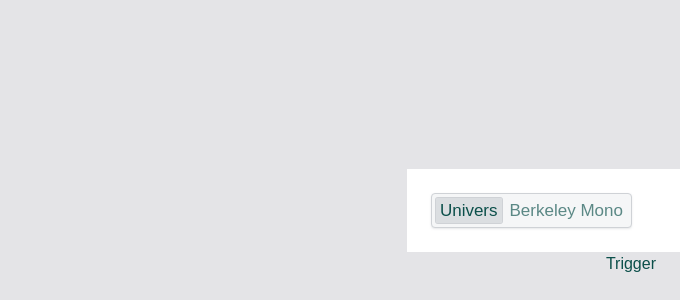
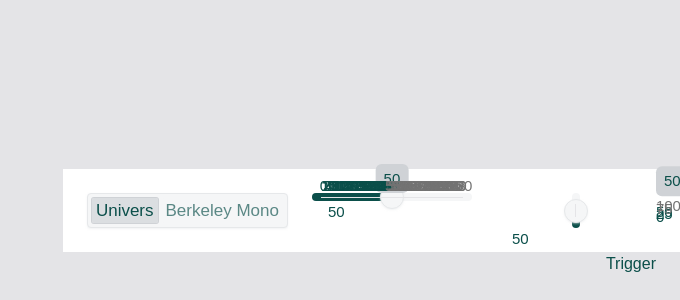
Before and after one commit to hugentobler/website, a SvelteKit app: page /typography/preview in a window 1280 px wide. Shown: the part 500-800 px from the top of the page, without its empty margins (600-1280 px from the left). Built offline with nearby package versions, Linux system fonts and the light colour scheme; a web font is replaced by a local one.

Commit message:
Adding custom Slider component

```diff
--- /dev/null
+++ b/src/lib/components/ui/index.ts
@@ -0,0 +1,2 @@
+export { default as Slider } from "./slider/Slider.svelte";
+export { ToggleGroupItem, ToggleGroupRoot } from "./toggle-group";
--- /dev/null
+++ b/src/lib/components/ui/slider/Slider.svelte
@@ -0,0 +1,67 @@
+<script lang="ts">
+	import type { WithoutChildrenOrChild } from "bits-ui";
+	import { Slider } from "bits-ui";
+	import type { ComponentProps } from "svelte";
+	import { cn } from "$lib/utils/cn";
+
+	type Props = WithoutChildrenOrChild<ComponentProps<typeof Slider.Root>>;
+
+	let { value = $bindable(), ref = $bindable(null), ...restProps }: Props = $props();
+
+	const orientation = (restProps.orientation ?? "horizontal") as "horizontal" | "vertical";
+</script>
+
+<Slider.Root
+	bind:value
+	bind:ref
+	{...restProps as any}
+	class={cn(
+		"relative flex touch-none items-center select-none",
+		orientation === "vertical" ? "h-full flex-col" : "w-full"
+	)}
+>
+	{#snippet children({ thumbItems, tickItems })}
+		<span
+			class={cn(
+				"bg-card relative grow cursor-pointer overflow-hidden rounded-full",
+				orientation === "vertical" ? "h-full w-2" : "h-2 w-full"
+			)}
+		>
+			<Slider.Range
+				class={cn("bg-foreground absolute", orientation === "vertical" ? "w-full" : "h-full")}
+			/>
+		</span>
+
+		{#each thumbItems as { index, value } (index)}
+			<Slider.Thumb
+				{index}
+				class={cn(
+					"border-border hover:bg-muted bg-card shadow-border/50 focus-visible:ring-muted block size-6 cursor-grab rounded-full border shadow-xs transition-colors focus-visible:ring-1 focus-visible:outline-none disabled:pointer-events-none disabled:opacity-50 data-active:scale-[0.98]"
+				)}
+			/>
+			<Slider.ThumbLabel
+				{index}
+				position={orientation === "vertical" ? "right" : "top"}
+				class="bg-muted text-foreground rounded-md px-2 py-1 text-sm"
+			>
+				{value}
+			</Slider.ThumbLabel>
+		{/each}
+
+		{#each tickItems as { index, value } (index)}
+			<Slider.Tick
+				{index}
+				class={orientation === "vertical"
+					? "dark:bg-background/20 bg-background z-1 h-2 w-[1px]"
+					: "dark:bg-background/20 bg-background z-1 h-[1px] w-2"}
+			/>
+			<Slider.TickLabel
+				{index}
+				position={orientation === "vertical" ? "right" : "top"}
+				class="text-muted-foreground data-bounded:text-foreground text-sm leading-none font-medium"
+			>
+				{value}
+			</Slider.TickLabel>
+		{/each}
+	{/snippet}
+</Slider.Root>
--- a/src/lib/components/ui/toggle-group/Root.svelte
+++ b/src/lib/components/ui/toggle-group/Root.svelte
@@ -11,7 +11,6 @@
 
 	// Merge
 	const base = {
-		type: (incoming.type ?? "single") as "single" | "multiple",
 		class: baseClass,
 		onValueChange: (next: unknown) => {
 			value = next as never;
@@ -24,6 +23,6 @@
 	const { children: _children, ...rest } = merged;
 </script>
 
-<ToggleGroup.Root {...rest} {value}>
+<ToggleGroup.Root {...rest} {value} type={incoming.type as "single" | "multiple"}>
 	{@render children?.()}
 </ToggleGroup.Root>
--- /dev/null
+++ b/src/lib/utils/cn.ts
@@ -0,0 +1,6 @@
+import { type ClassValue, clsx } from "clsx";
+import { twMerge } from "tailwind-merge";
+
+export function cn(...inputs: ClassValue[]): string {
+	return twMerge(clsx(inputs));
+}
--- a/src/routes/typography/preview/+page.svelte
+++ b/src/routes/typography/preview/+page.svelte
@@ -1,5 +1,6 @@
 <script lang="ts">
 	import { Popover } from "bits-ui";
+	import { Slider } from "$lib/components/ui";
 	import { ToggleGroupItem, ToggleGroupRoot } from "$lib/components/ui/toggle-group";
 	import { FONTS } from "$lib/typography/config";
 
@@ -7,20 +8,39 @@
 	const fonts = Object.entries(FONTS) as [FontKey, string][];
 	const [firstKey] = Object.keys(FONTS) as FontKey[];
 	let fontSelected = $state<FontKey>(firstKey);
+
+	// Minimal slider state
+	let sliderValue = $state<number>(50);
 </script>
 
-<div class="fixed bottom-6 right-6 z-50">
+<div class="fixed right-6 bottom-6 z-50">
 	<Popover.Root open>
 		<Popover.Trigger>Trigger</Popover.Trigger>
 		<Popover.Content side="top" class="bg-white p-6">
-			<div class="grid grid-cols-[auto_1fr] gap-6">
+			<div class="grid grid-cols-[auto_1fr_1fr] gap-6">
 				<ToggleGroupRoot bind:value={fontSelected} type="single">
 					{#each fonts as [key, label]}
 						<ToggleGroupItem aria-label={`Toggle font ${label}`} value={key}>
-							<span class="text-base leading-none p-1">{label}</span>
+							<span class="p-1 text-base leading-none">{label}</span>
 						</ToggleGroupItem>
 					{/each}
 				</ToggleGroupRoot>
+				<!-- Minimal vertical slider -->
+				<div class="w-40">
+					<Slider type="single" bind:value={sliderValue} min={0} max={100} step={1} />
+					<div class="ml-4 text-sm">{sliderValue}</div>
+				</div>
+
+				<!-- Example with ticks and labels (discrete step labels) -->
+				<div class="w-40">
+					<Slider
+						type="single"
+						step={[0, 25, 50, 75, 100]}
+						orientation="vertical"
+						bind:value={sliderValue}
+					/>
+					<div class="ml-4 text-sm">{sliderValue}</div>
+				</div>
 			</div>
 		</Popover.Content>
 	</Popover.Root>
--- a/src/styles/app.css
+++ b/src/styles/app.css
@@ -99,7 +99,7 @@
     --muted-foreground: oklch(0.556 0 0);
     --accent: var(--color-charcoal-800);
     --accent-foreground: oklch(0.205 0 0);
-    --border: var(--color-charcoal-200);
+    --border: var(--color-charcoal-100);
     --input: var(--color-red-400);
 
 
```
Also changed, not shown: package.json (+5 -2 lines), 2 other files (tests, documents, lock files or other folders).
